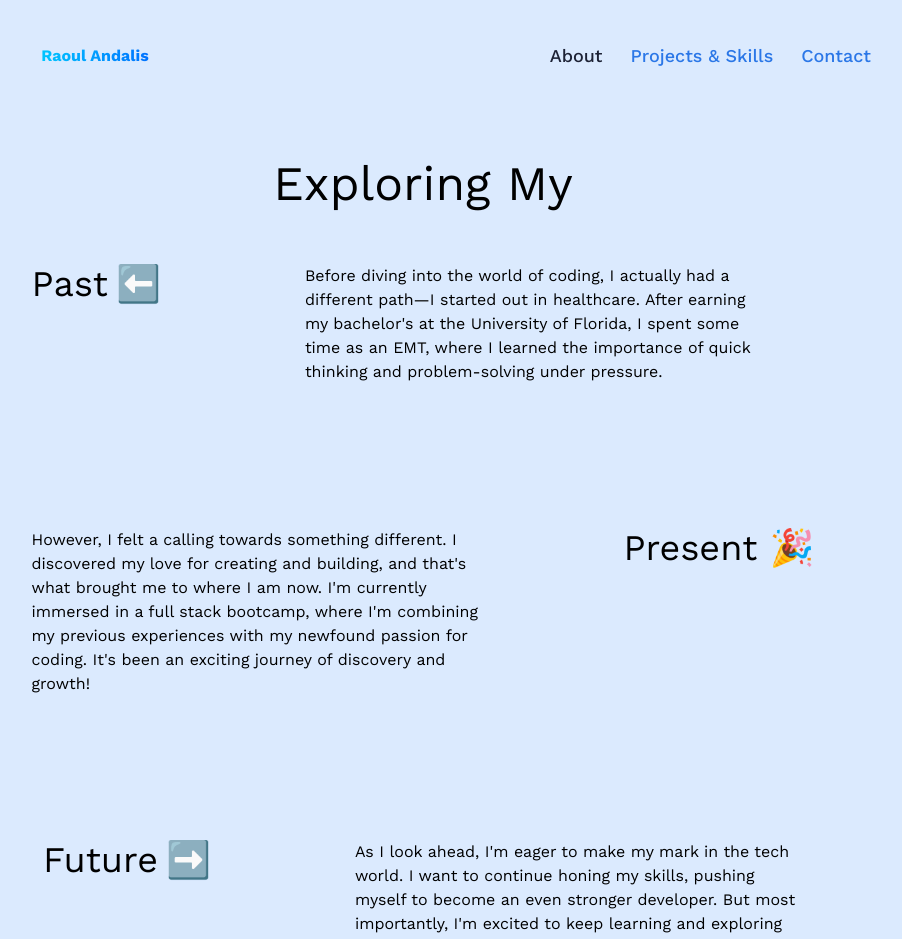
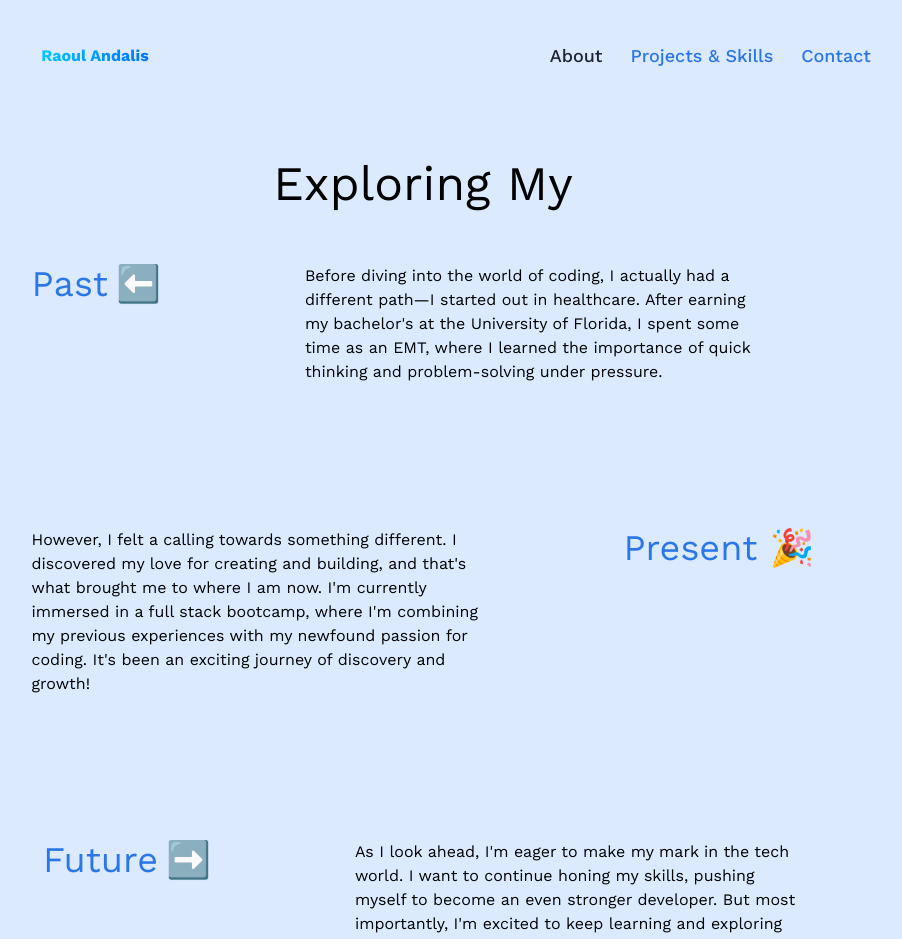
Before and after one commit to raoulandalis/Portfolio-2024, a React (Vite) app: page /about in a window 1280 px wide. Shown: the top 939 px of the page, without its empty margins (217-1119 px from the left). Built offline with nearby package versions, Linux system fonts and the light colour scheme.

Commit message:
contact page now uses anchor tags and email has no link yet

```diff
--- a/src/pages/About.jsx
+++ b/src/pages/About.jsx
@@ -8,7 +8,7 @@ const About = () => {
         <h1 className='text-5xl flex justify-center mb-14'>Exploring My</h1>
         <section className='flex flex-col md:flex-row justify-around md:justify-between mb-8 md:mb-36 animate-slideUp'>
           <article className='flex flex-col md:flex-row gap-8 md:gap-36 items-center md:items-start'>
-            <h2 className='text-4xl flex items-center gap-2'>Past
+            <h2 className='text-4xl flex items-center gap-2 text-blue-500'>Past
               <div>⬅️</div>
             </h2>
             <p className="max-w-md">Before diving into the world of coding, I actually had a different path—I started out in healthcare. After earning my bachelor's at the University of Florida, I spent some time as an EMT, where I learned the importance of quick thinking and problem-solving under pressure.</p>
@@ -16,16 +16,16 @@ const About = () => {
         </section>
         <section className='flex flex-col md:flex-row justify-around md:justify-between mb-8 md:mb-36 animate-slideUp'>
           <article className='flex flex-col md:flex-row gap-8 md:gap-36 items-center md:items-start'>
-            <h2 className='text-4xl flex items-center gap-2 md:block sm:block lg:hidden'>Present 🎉
+            <h2 className='text-4xl flex items-center gap-2 md:block sm:block lg:hidden text-blue-500'>Present 🎉
             </h2>
             <p className="max-w-md">However, I felt a calling towards something different. I discovered my love for creating and building, and that's what brought me to where I am now. I'm currently immersed in a full stack bootcamp, where I'm combining my previous experiences with my newfound passion for coding. It's been an exciting journey of discovery and growth!</p>
-            <h2 className='text-4xl flex items-center gap-2 hidden lg:block'>Present 🎉
+            <h2 className='text-4xl flex items-center gap-2 hidden lg:block text-blue-500'>Present 🎉
             </h2>
           </article>
         </section>
         <section className='flex flex-col md:flex-row justify-around animate-slideUp'>
           <article className='flex flex-col md:flex-row gap-8 md:gap-36 items-center md:items-start'>
-            <h2 className='text-4xl flex items-center gap-2'>Future
+            <h2 className='text-4xl flex items-center gap-2 text-blue-500'>Future
               <div>➡️</div>
             </h2>
             <p className="max-w-md">As I look ahead, I'm eager to make my mark in the tech world. I want to continue honing my skills, pushing myself to become an even stronger developer. But most importantly, I'm excited to keep learning and exploring new possibilities, because in this field, there's always something new to discover!</p>
--- a/src/pages/Contact.jsx
+++ b/src/pages/Contact.jsx
@@ -1,5 +1,4 @@
-import React from 'react'
-import { Link } from 'react-router-dom'
+import React from 'react';
 
 const Contact = () => {
   return (
@@ -8,24 +7,26 @@ const Contact = () => {
         <h1 className='text-5xl flex justify-center mb-14'>Want to connect?</h1>
 
         <div className='flex flex-col items-center gap-6 text-2xl animate-slideUp'>
-          <section>Email</section>
           <section>
-            <Link to='https://www.linkedin.com/in/raoul-andalis/' target='_blank' className='hover:text-blue-500'>LinkedIn</Link>
+            <a href="mailto:raoulandalis@gmail.com" className="hover:text-blue-500">Email</a>
           </section>
           <section>
-            <Link to='https://github.com/raoulandalis' target='_blank' className='hover:text-blue-500'>GitHub</Link>
+            <a href='https://www.linkedin.com/in/raoul-andalis/' target='_blank' rel='noopener noreferrer' className='hover:text-blue-500'>LinkedIn</a>
           </section>
           <section>
-            <Link to='https://wellfound.com/u/raoul-andalis' target='_blank' className='hover:text-blue-500'>Wellfound</Link>
+            <a href='https://github.com/raoulandalis' target='_blank' rel='noopener noreferrer' className='hover:text-blue-500'>GitHub</a>
           </section>
           <section>
-            <Link to='https://docs.google.com/document/d/1dWfIp819j9MZ5EEpuV2iVjnFB1eBjZlgzOOCOKkmht0/edit?usp=sharing' target='_blank' className='hover:text-blue-500'>Resume</Link>
+            <a href='https://wellfound.com/u/raoul-andalis' target='_blank' rel='noopener noreferrer' className='hover:text-blue-500'>Wellfound</a>
+          </section>
+          <section>
+            <a href='https://docs.google.com/document/d/1dWfIp819j9MZ5EEpuV2iVjnFB1eBjZlgzOOCOKkmht0/edit?usp=sharing' target='_blank' rel='noopener noreferrer' className='hover:text-blue-500'>Resume</a>
           </section>
         </div>
 
       </div>
     </main>
-  )
-}
+  );
+};
 
-export default Contact
+export default Contact;
```
